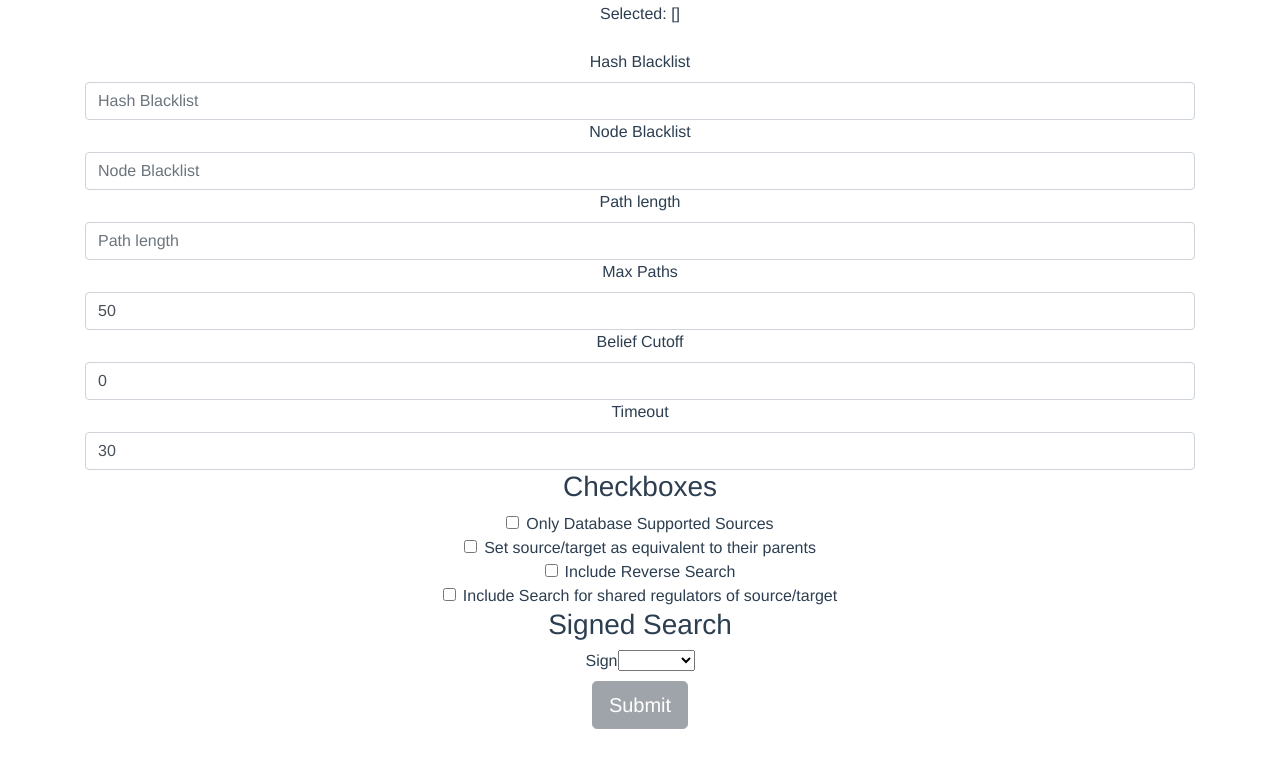
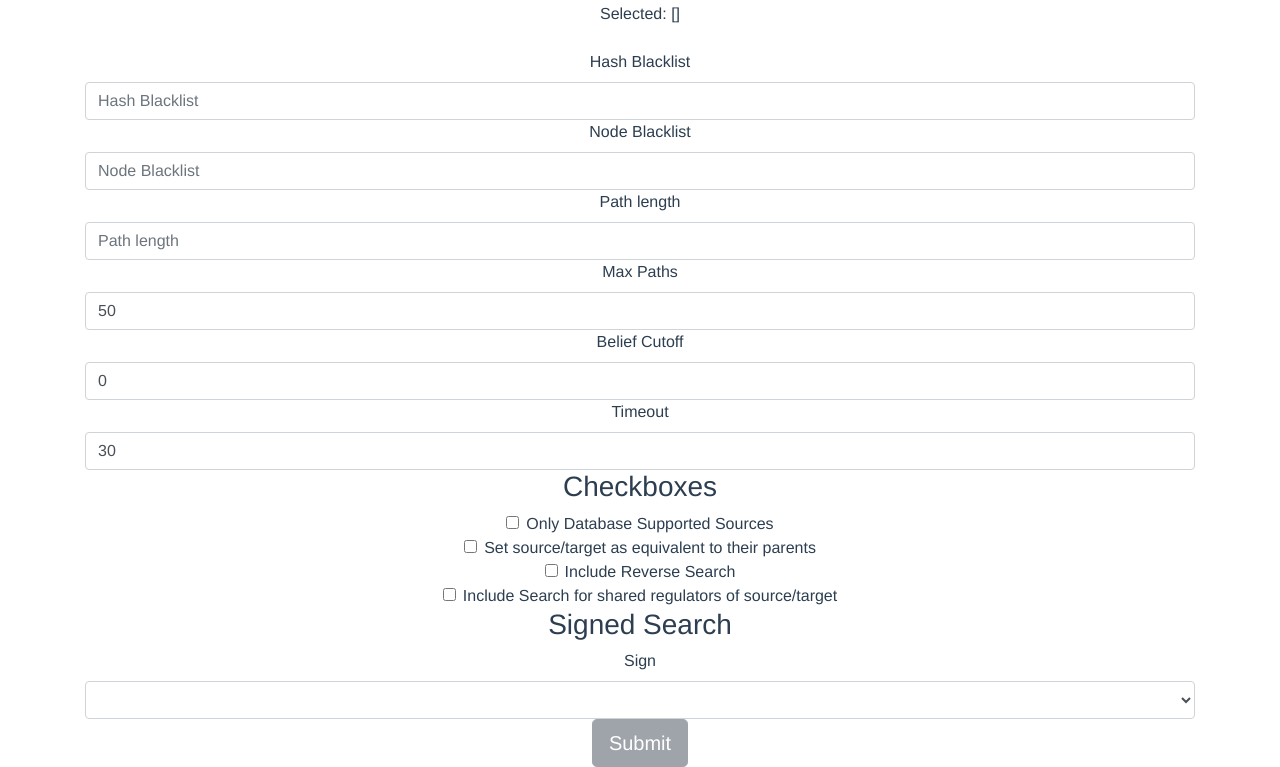
Before and after one commit to kkaris/indra_network_service, a Vue app in the folder indra_network_search/frontend/: page / in a window 1280 px wide. Shown: the part 1173-1940 px from the top of the page. Before the commit the page ends 1902 px from the top, so only its background shows below. Built offline with nearby package versions, Linux system fonts and the light colour scheme; the HTML template or start-up script is replaced by a standard one.

Commit message:
Add and use bootstrapped base select component

```diff
--- /dev/null
+++ b/indra_network_search/frontend/src/components/BaseSelectBS.vue
@@ -0,0 +1,38 @@
+<template>
+  <label v-if="label">{{ label }}</label>
+  <select
+    class="field form-control"
+    :value="modelValue"
+    v-bind="{
+      ...$attrs,
+      onChange: ($event) => { $emit('update:modelValue', $event.target.value) }
+    }"
+  >
+    <option
+      v-for="option in options"
+      :value="option.value"
+      :key="option.value"
+      :selected="option.value === modelValue"
+    >{{ option.label }}</option>
+  </select>
+</template>
+
+<script>
+export default {
+  props: {
+    label: {
+      type: String,
+      default: ''
+    },
+    modelValue: {
+      type: [String, Number],
+      default: ''
+    },
+    options: {
+      // Assumed to be an object with option.label and option.value
+      type: Array,
+      required: true
+    }
+  }
+}
+</script>
--- a/indra_network_search/frontend/src/components/NetworkSearchForm.vue
+++ b/indra_network_search/frontend/src/components/NetworkSearchForm.vue
@@ -176,7 +176,7 @@
       />
       <h3>Signed Search</h3>
       <div>
-        <BaseSelect
+        <BaseSelectBS
           :options="signOptions"
           v-model.number="sign"
           label="Sign"
@@ -194,13 +194,13 @@
 </template>
 
 <script>
-import BaseSelect from "@/components/BaseSelect";
+import BaseSelectBS from "@/components/BaseSelectBS";
 import BaseCheckboxBS from "@/components/BaseCheckboxBS";
 import BaseInputBS from "@/components/BaseInputBS";
 import AxiosMethods from "@/services/AxiosMethods";
 
 export default {
-  components: { BaseSelect, BaseCheckboxBS, BaseInputBS },
+  components: { BaseSelectBS, BaseCheckboxBS, BaseInputBS },
   data() {
     return {
       source: "",
```
